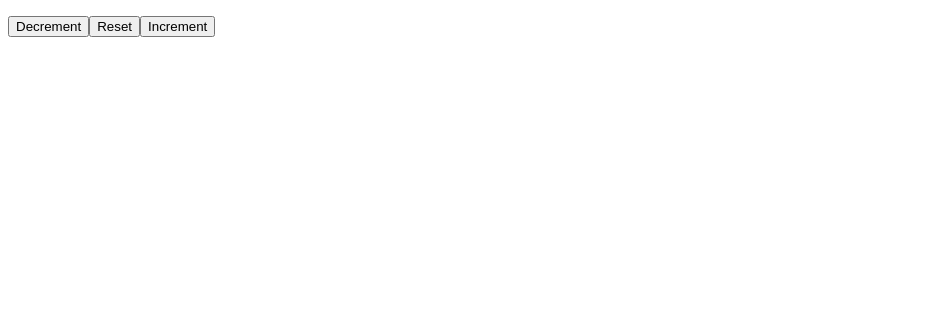
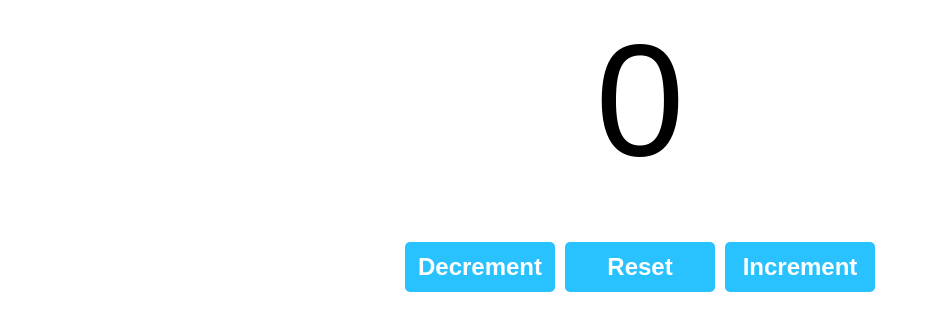
Before and after one commit to nihalsandhu09/ReactGOWIthMe, a React (Vite) app in the folder my-react-app/: page / in a window 1280 px wide. Shown: the top 330 px of the page, without its empty margins (0-930 px from the left). Built offline with nearby package versions, Linux system fonts and the light colour scheme.

Commit message:
counter using react

```diff
--- a/my-react-app/src/Counter.jsx
+++ b/my-react-app/src/Counter.jsx
@@ -16,7 +16,7 @@ function Counter(){
 
     return(
         <div className='counter-container'>
-            <p className='count-display'></p>
+            <p className='count-display'>{count}</p>
             <button className='counter-button' onClick={decrement}>Decrement</button>
             <button className='counter-button' onClick={reset}>Reset</button>
             <button className='counter-button' onClick={increment}>Increment</button>
--- a/my-react-app/src/MyComponent.jsx
+++ b/my-react-app/src/MyComponent.jsx
@@ -1,5 +1,5 @@
  // using useState function we create a state for a variable  and a setter function to update that variable
-import React, {useState} from 'react';
+// import React, {useState} from 'react';
 function MyComponent(){
 
 
--- a/my-react-app/src/index.css
+++ b/my-react-app/src/index.css
@@ -111,3 +111,36 @@ background-color: hsl(185, 100%, 50%);
   border-radius: 5%;
   margin-bottom: 10px;
 }
+
+
+/* Css for Counter component  */
+
+.counter-container{
+  text-align: center;
+  font-family: Arial, Helvetica, sans-serif  ;
+
+
+}
+.count-display{
+ font-size: 10em;
+ margin-top: 0;
+ margin-bottom: 50px;
+
+}
+
+.counter-button{
+  width: 150px;
+  height: 50px;
+  font-size: 1.5em;
+  font-weight: bold;
+  margin: 0px 5px;
+  background-color: hsl(197, 100%, 58%);
+  color: white;
+  border: none;
+  border-radius: 5px;
+  cursor: pointer;
+
+}
+.counter-button:hover{
+  background-color: hsl(197, 100%, 48%);
+}
```
